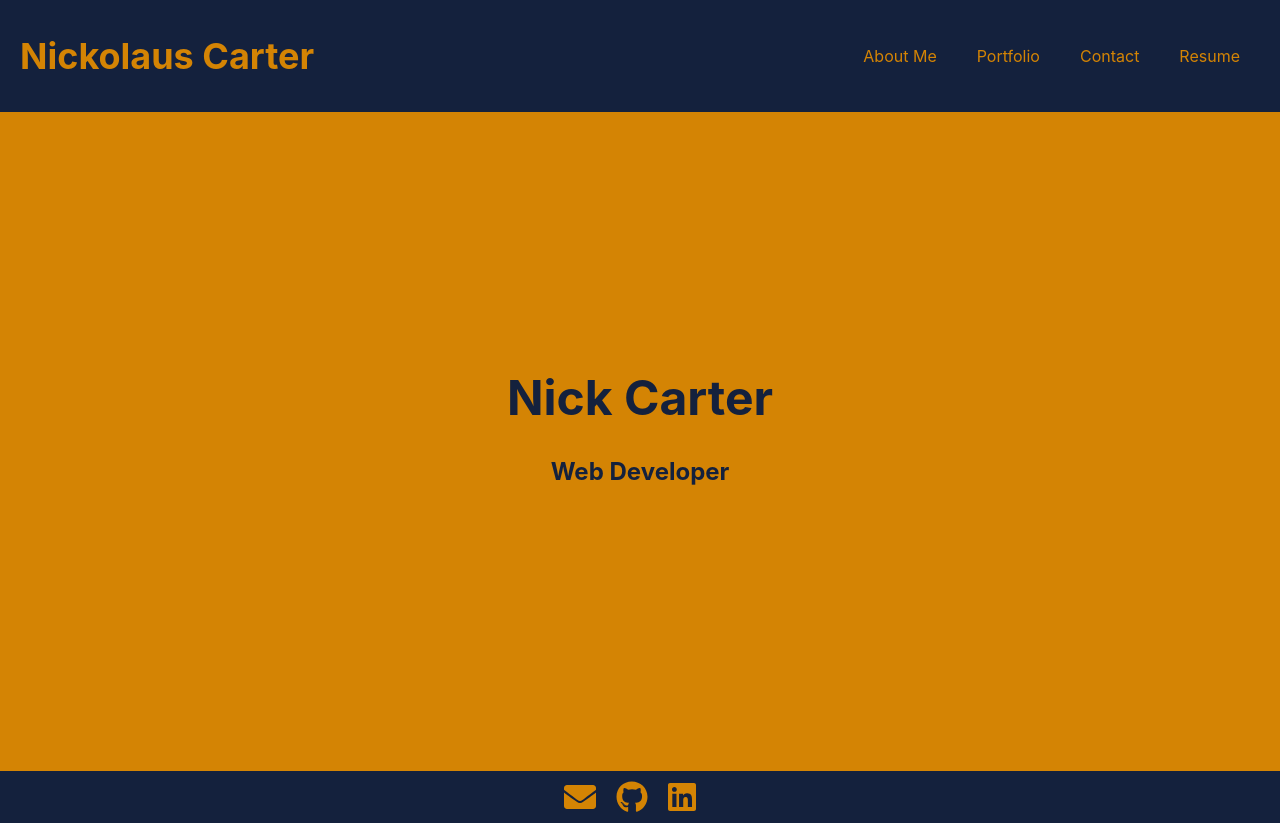
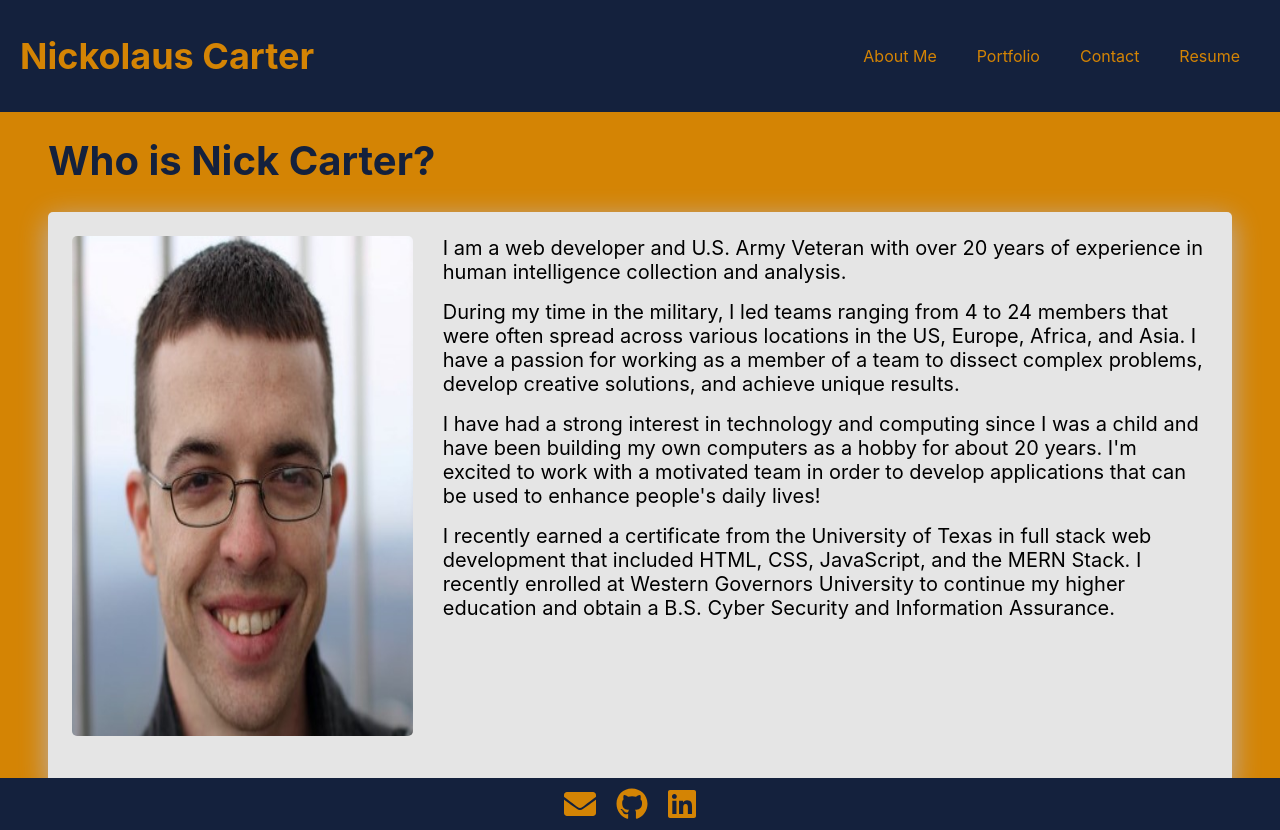
Before and after one commit to NickolausCarter/react-portfolio, a React (Create React App) app: page / in a window 1280 px wide. Built offline with nearby package versions, Linux system fonts and the light colour scheme.

Commit message:
removed reference to home and replaced with About me page

```diff
--- a/src/App.js
+++ b/src/App.js
@@ -4,7 +4,6 @@ import Wrapper from './components/Wrapper';
 import About from './pages/About';
 import Contact from './pages/Contact';
 import Footer from './components/Footer';
-import Home from './pages/Home';
 import Header from './components/Header';
 import Portfolio from './pages/Portfolio';
 import Resume from './pages/Resume';
@@ -15,7 +14,7 @@ function App() {
       <div>
         <Header />
         <Wrapper>
-          <Route exact path='/' component={Home} />
+          <Route exact path='/' component={About} />
           <Route exact path='/about' component={About} />
           <Route exact path='/contact' component={Contact} />
           <Route exact path='/portfolio' component={Portfolio} />
--- a/src/components/Header/index.js
+++ b/src/components/Header/index.js
@@ -11,7 +11,7 @@ const Header = () => {
   return (
     <header className='header'>
       <div className='nav'>
-        <a href='/'><h1>Nickolaus Carter</h1></a>
+        <h1>Nickolaus Carter</h1>
         <FontAwesomeIcon
           icon={faBars}
           className='menu'
@@ -23,7 +23,7 @@ const Header = () => {
           <Nav />
         </div>
       </div>
-      { showMenu
+      {showMenu
         ? <div className='mobile-nav'><Nav /></div>
         : null
       }
```
